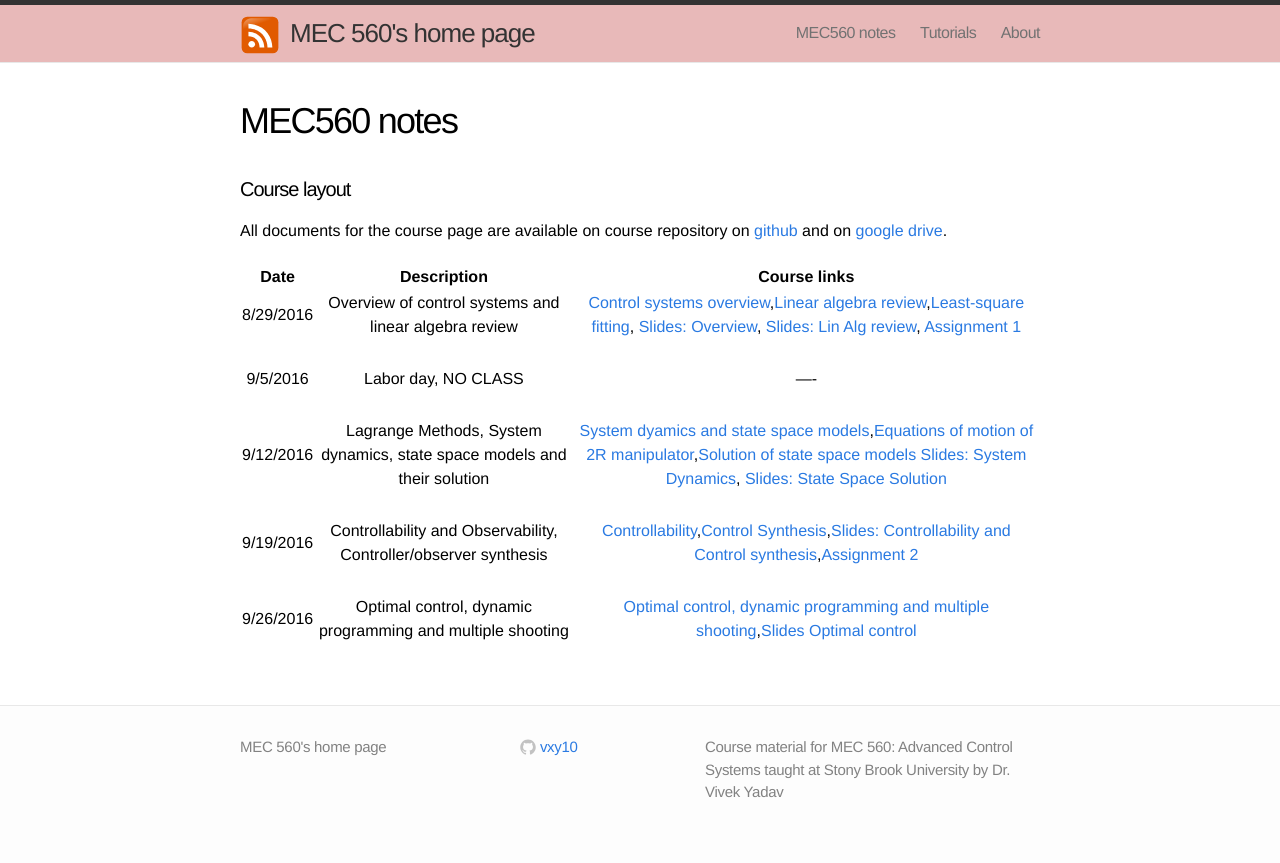
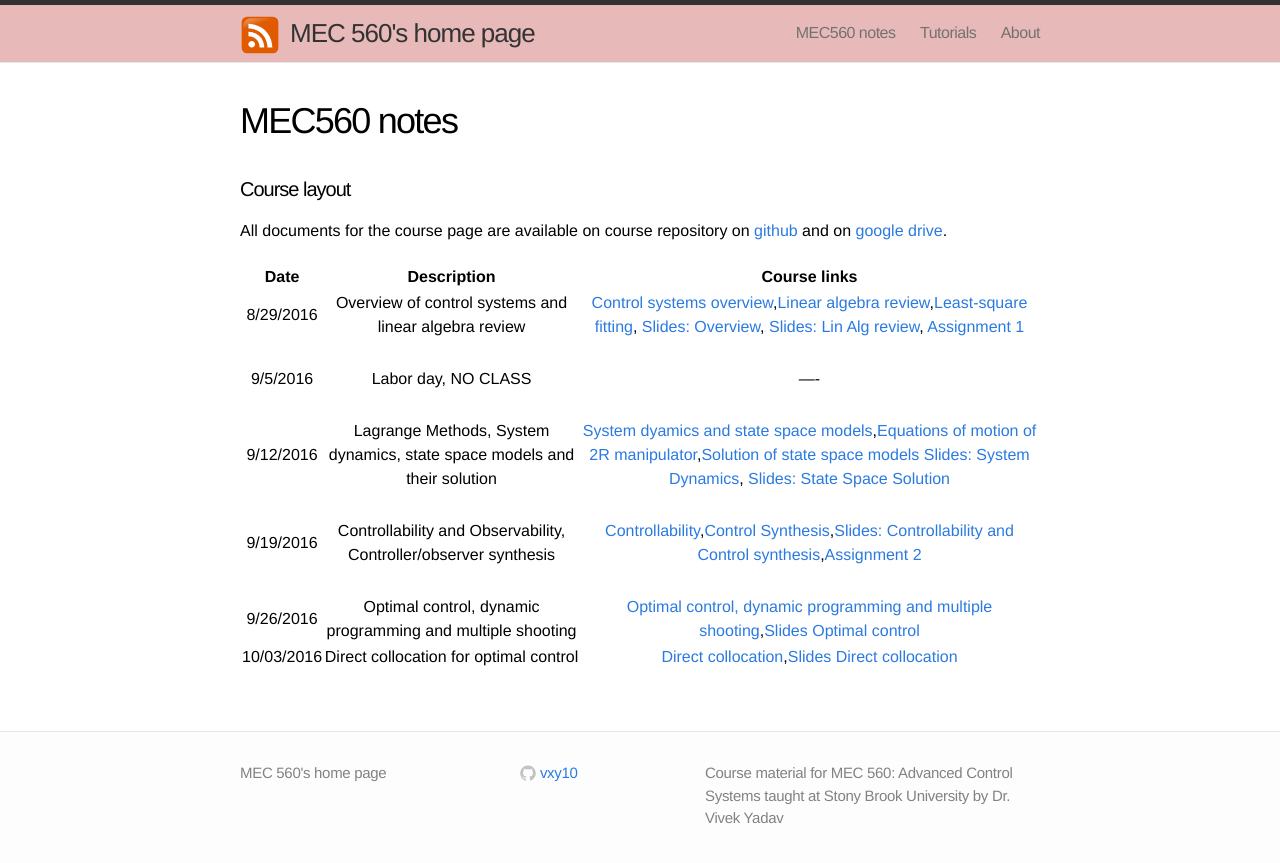
Before and after one commit to mec560sbu/mec560sbu.github.io, a Jekyll site: the page built from Course_materials.md, in a window 1280 px wide. Shown: the top 863 px of the page. Built offline with Jekyll 4.4.1, drawn with Linux system fonts in a browser that asks for light colours.

Commit message:
fixed notes

```diff
--- a/Course_materials.md
+++ b/Course_materials.md
@@ -23,3 +23,4 @@ All documents for the course page are available on course repository on [github]
 |      9/19/2016    |    Controllability and Observability, Controller/observer synthesis | [Controllability](https://mec560sbu.github.io/2016/09/19/Controllability/),[Control Synthesis](https://mec560sbu.github.io/2016/09/19/Control_synthesis/),[Slides: Controllability and Control synthesis](https://mec560sbu.github.io/Prersentations/pres_Controllability_and_Control.html#/),[Assignment 2](https://mec560sbu.github.io/Assignments2016/MEC560_Assignment2_DUE_10032016.html)                 |
 |       |                       |            |
 |      9/26/2016    |    Optimal control, dynamic programming and multiple shooting | [ Optimal control, dynamic programming and multiple shooting](https://mec560sbu.github.io/2016/09/25/Opt_control/),[Slides Optimal control](https://mec560sbu.github.io/Prersentations/pres_OptControl.html#/)                 |
+|      10/03/2016    |    Direct collocation for optimal control | [Direct collocation](https://mec560sbu.github.io/2016/09/30/direct_collocation/),[Slides Direct collocation](https://mec560sbu.github.io/Prersentations/pres_DirectCollocation.html#/)                 |
--- a/Prersentations/pres_DirectCollocation.html
+++ b/Prersentations/pres_DirectCollocation.html
@@ -506,7 +506,7 @@ $$ \Delta_k = \left[  \left( X_k - X_{k+1} \right) + \frac{h}{6} \left[ f(X_k,u_
 <div class="inner_cell">
 <div class="text_cell_render border-box-sizing rendered_html">
 <h3 id="3.-Express-cost-function-in-terms-of-optimization-parameters.">3. Express cost-function in terms of optimization parameters.<a class="anchor-link" href="#3.-Express-cost-function-in-terms-of-optimization-parameters.">&#182;</a></h3>$$ J(u) = \Phi(X_f) + \int_{t=0}^{t_f} L(t,X,u) dt . $$<p></p>
-<h4 id="Using-trapezoid-integration:">Using trapezoid integration:<a class="anchor-link" href="#Using-trapezoid-integration:">&#182;</a></h4>$$ J_{nlp} = \Phi(X_{N}) + \frac{1}{2}\sum_{k=1}^{N-1} \left( L(t_{k+1},X_{k+1},u_{k+1}) - L(t_k,X_k,u_k)  \right)(t_{k+1}-t_k) . $$<p></p>
+<h4 id="Using-trapezoid-integration:">Using trapezoid integration:<a class="anchor-link" href="#Using-trapezoid-integration:">&#182;</a></h4>$$ J_{nlp} = \Phi(X_{N}) + \frac{1}{2}\sum_{k=1}^{N-1} \left( L(t_{k+1},X_{k+1},u_{k+1}) + L(t_k,X_k,u_k)  \right)(t_{k+1}-t_k) . $$<p></p>
 <h4 id="For-linear-quadratic-regulator,-with-time-points-discretized-evenly-at-intervals-of-\(-h-\):">For linear quadratic regulator, with time points discretized evenly at intervals of \( h \):<a class="anchor-link" href="#For-linear-quadratic-regulator,-with-time-points-discretized-evenly-at-intervals-of-\(-h-\):">&#182;</a></h4>$$ J_{nlp} = \Phi(X_{N}) + \frac{1}{2}\sum_{k=1}^{N-1} \left( X_{k+1}^T Q X_{k+1} + u_{k+1}^T R u_{k+1} +X_{k}^T Q X_{k} + u_{k}^T R u_{K+1} \right) h. $$<p></p>
 
 </div>
```
Also changed, not shown: 1 other file.
